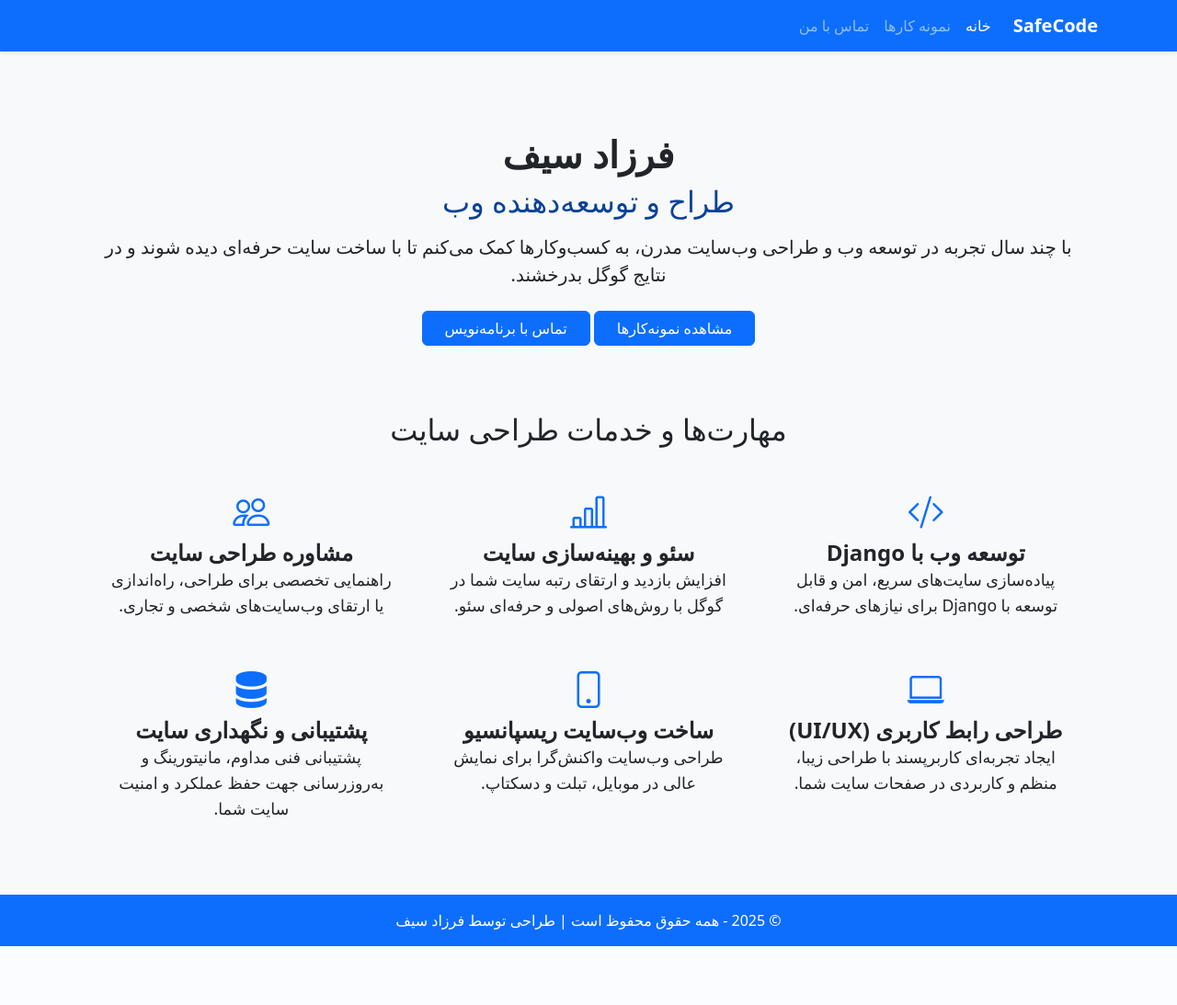
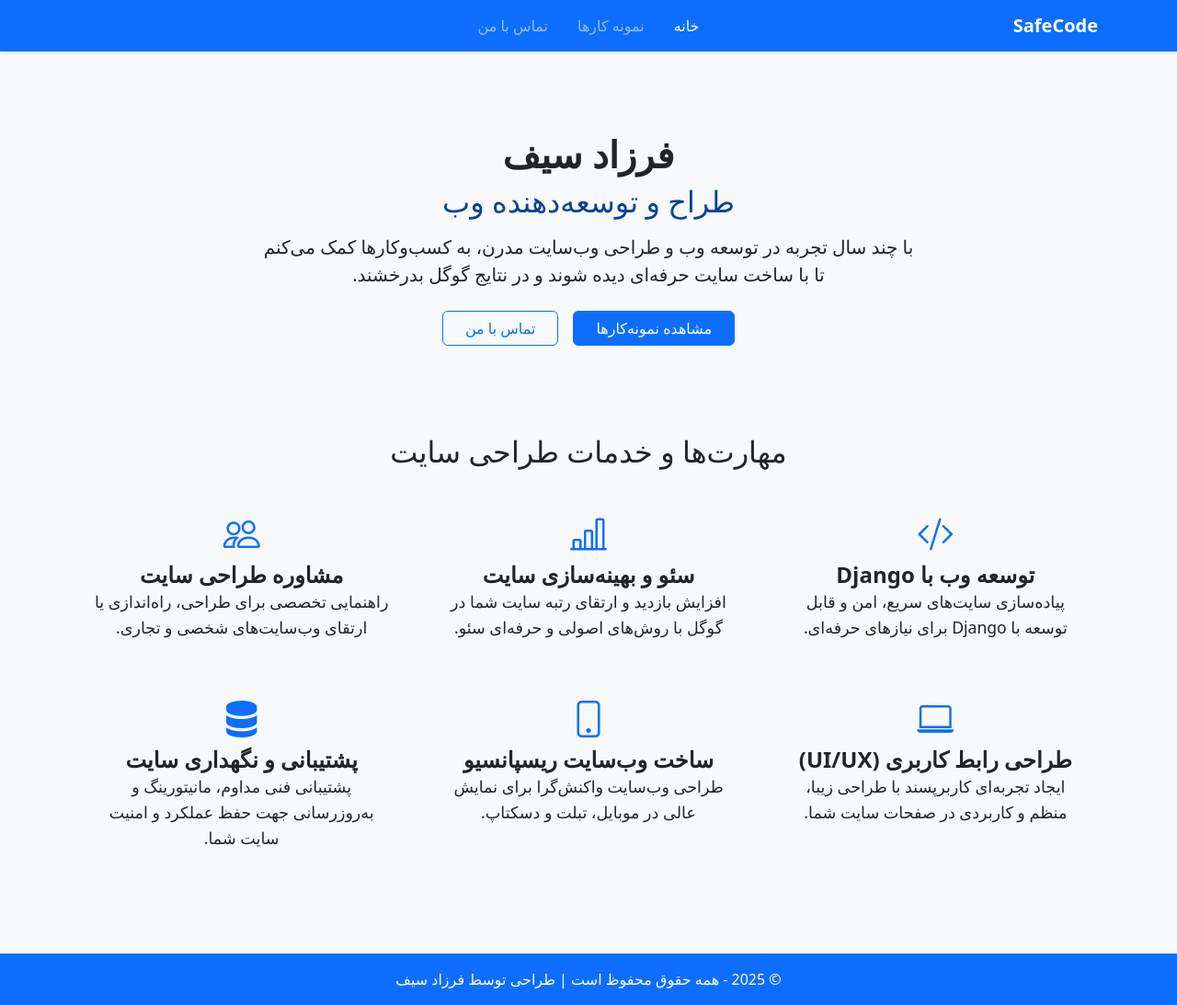
Before and after one commit to Fiesdazraf/safecode, a Django app: page / in a window 1280 px wide. Shown: the whole page at 92% size. Before the commit the page ends 1029 px from the top, so only its background shows below. Run offline with Django 5.2, Linux system fonts and the light colour scheme; data comes from the database, SQL or seed files in the repository; both versions use the stored data as it was after the commit; some web fonts are replaced.

```diff
--- a/main/templates/main/base.html
+++ b/main/templates/main/base.html
@@ -41,19 +41,15 @@
 
   <!-- Header -->
   <header>
-    <nav class="navbar navbar-expand-lg navbar-dark bg-primary shadow-sm" role="navigation">
-      <div class="container position-relative">
+<nav class="navbar navbar-expand-lg navbar-dark bg-primary shadow-sm">
+  <div class="container d-flex align-items-center justify-content-between position-relative">
+
+    <!-- لوگو -->
     <a class="navbar-brand fw-bold" href="{% url 'home' %}">SafeCode</a>
 
-         <!-- دکمه همبرگری -->
-      <button class="navbar-toggler" type="button" data-bs-toggle="collapse" data-bs-target="#navbarNav"
-              aria-controls="navbarNav" aria-expanded="false" aria-label="منو">
-        <span class="navbar-toggler-icon"></span>
-      </button>
-
-
-        <div class="collapse navbar-collapse" id="navbarNav">
-          <ul class="navbar-nav">
+    <!-- منو در وسط -->
+    <div class="collapse navbar-collapse position-absolute start-50 translate-middle-x" id="navbarNav">
+      <ul class="navbar-nav d-flex flex-row gap-3" role="menubar">
         <li class="nav-item">
           <a class="nav-link {% if request.path == '/' %}active{% endif %}" href="{% url 'home' %}">خانه</a>
         </li>
@@ -65,10 +61,15 @@
         </li>
       </ul>
     </div>
+
+    <!-- همبرگر موبایل -->
+    <button class="navbar-toggler" type="button" data-bs-toggle="collapse" data-bs-target="#navbarNav"
+            aria-controls="navbarNav" aria-expanded="false" aria-label="منو">
+      <span class="navbar-toggler-icon"></span>
+    </button>
   </div>
 </nav>
 </header>
-
   <!-- Main -->
   <main class="flex-fill py-4" role="main">
     <div class="container">
--- a/main/templates/main/home.html
+++ b/main/templates/main/home.html
@@ -8,23 +8,26 @@
 
 {% block content %}
 <!-- Hero Section -->
-<section class="hero-section text-center py-5">
+<section class="py-5">
+  <div class="text-center mx-auto" style="max-width: 720px;">
     <h1 class="fw-bold mt-3">فرزاد سیف</h1>
     <h2 class="text-primary-custom mb-3">طراح و توسعه‌دهنده وب</h2>
     <p class="lead mb-4">
       با چند سال تجربه در <strong>توسعه وب</strong> و <strong>طراحی وب‌سایت مدرن</strong>، به کسب‌وکارها کمک می‌کنم تا با <strong>ساخت سایت حرفه‌ای</strong> دیده شوند و در نتایج گوگل بدرخشند.
     </p>
+    <div class="d-flex justify-content-center gap-3 flex-wrap">
       <a href="{% url 'portfolio' %}" class="btn btn-primary px-4">مشاهده نمونه‌کارها</a>
-  <a href="{% url 'contact' %}" class="btn btn-primary px-4">تماس با برنامه‌نویس</a>
+      <a href="{% url 'contact' %}" class="btn btn-outline-primary px-4">تماس با من</a>
+    </div>
+  </div>
 </section>
 
 <!-- Services Section -->
-<section class="container py-3 py-md-4">
+<section class="py-4 py-md-5">
   <h2 class="text-center mb-4">مهارت‌ها و خدمات طراحی سایت</h2>
-
   <div class="row justify-content-center">
     {% for service in services %}
-    <div class="col-12 col-md-4 mb-3">
+      <div class="col-12 col-md-4 mb-4">
         <div class="text-center p-3">
           <i class="bi {{ service.icon }} text-primary mb-3" style="font-size: clamp(1.8rem, 5vw, 2.5rem);"></i>
           <h3 class="card-title" style="font-size: clamp(1.1rem, 2.5vw, 1.5rem);">{{ service.title }}</h3>
--- a/main/templates/main/portfolio.html
+++ b/main/templates/main/portfolio.html
@@ -7,7 +7,7 @@
 {% block og_description %}مجموعه‌ای از پروژه‌های طراحی سایت و اپلیکیشن وب با Django توسط فرزاد سیف با طراحی مدرن و سئو محور.{% endblock %}
 
 {% block content %}
-<section class="container py-4 py-md-5">
+<section class="py-4 py-md-5">
   <h2 class="text-center fw-bold mb-4" style="font-size: clamp(1.4rem, 4.5vw, 2.2rem);">نمونه‌کارهای طراحی سایت</h2>
 
   <div class="row g-4">
```
Also changed, not shown: db.sqlite3. Lines whose indentation alone changed are shown as unchanged.
